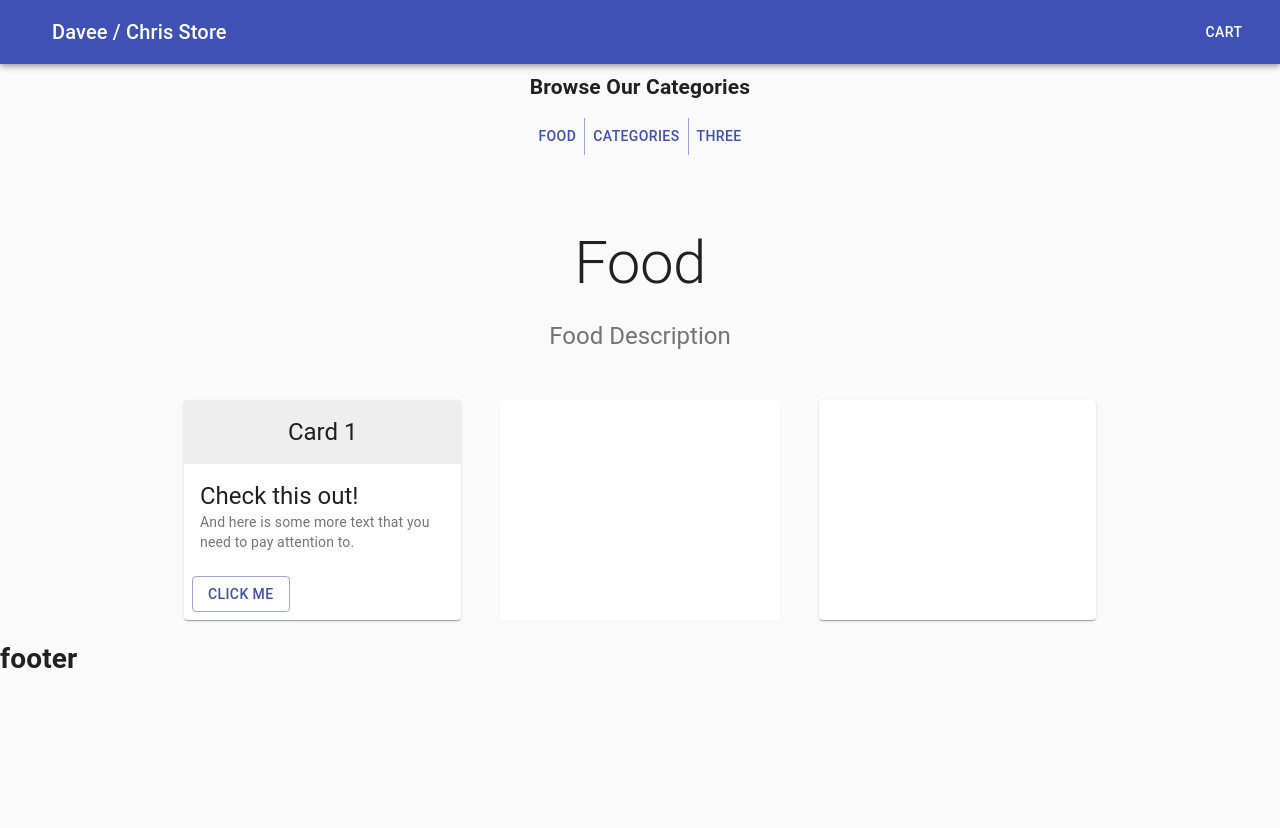
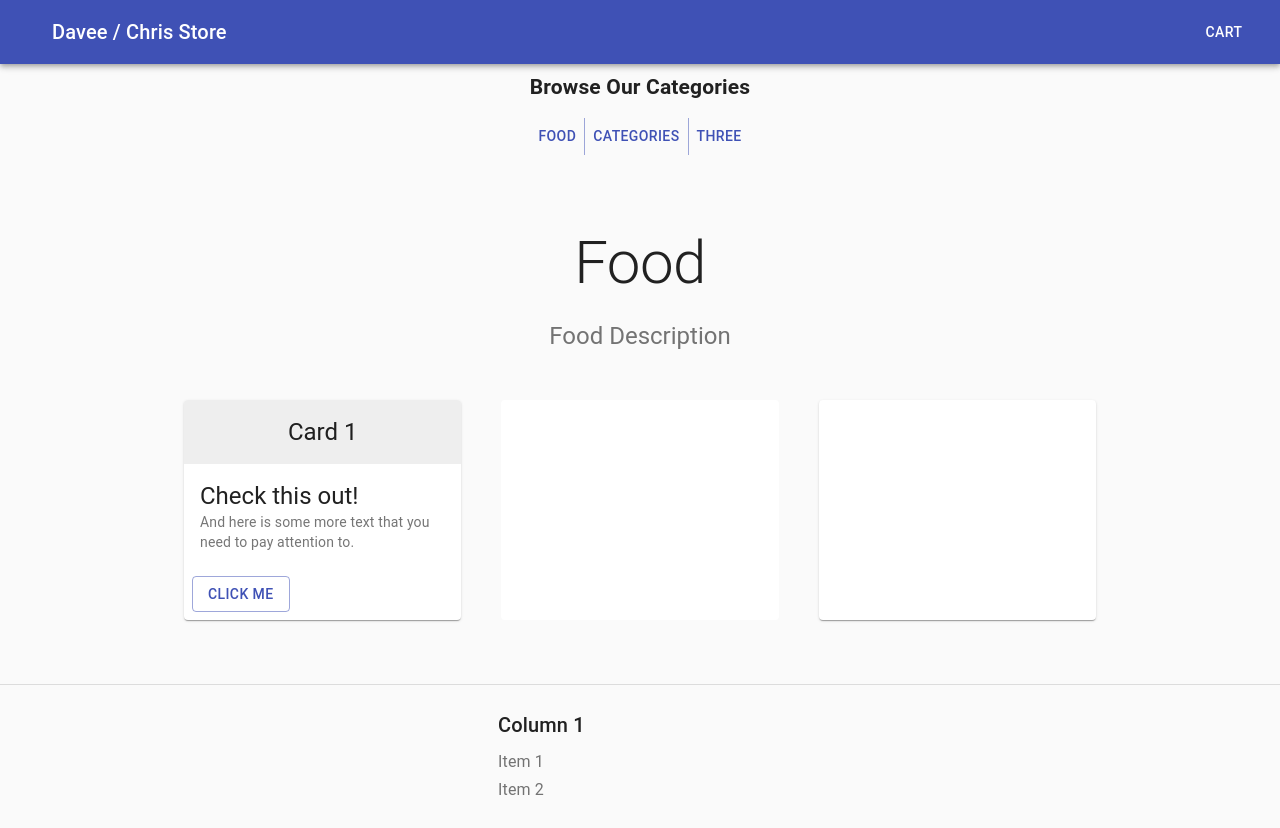
Before and after one commit to davee-401-advanced-javascript/react-redux-virtual-store, a React (Create React App) app: page / in a window 1280 px wide. Before the commit the page ends 800 px from the top, so only its background shows below. Built offline with nearby package versions, Linux system fonts and the light colour scheme.

Commit message:
wired a basic footer

```diff
--- a/src/components/footer/footer.js
+++ b/src/components/footer/footer.js
@@ -1,7 +1,82 @@
+import React from 'react';
+import AppBar from '@material-ui/core/AppBar';
+import Button from '@material-ui/core/Button';
+import Card from '@material-ui/core/Card';
+import CardActions from '@material-ui/core/CardActions';
+import CardContent from '@material-ui/core/CardContent';
+import CardHeader from '@material-ui/core/CardHeader';
+import CssBaseline from '@material-ui/core/CssBaseline';
+import Grid from '@material-ui/core/Grid';
+import Toolbar from '@material-ui/core/Toolbar';
+import Paper from '@material-ui/core/Paper';
+import Typography from '@material-ui/core/Typography';
+import Link from '@material-ui/core/Link';
+import { makeStyles } from '@material-ui/core/styles';
+import Container from '@material-ui/core/Container';
+
+
+const useStyles = makeStyles((theme) => ({
+  '@global': {
+    ul: {
+      margin: 0,
+      padding: 0,
+      listStyle: 'none',
+    },
+  },
+  appBar: {
+    borderBottom: `1px solid ${theme.palette.divider}`,
+  },
+  toolbarTitle: {
+    flex: 1,
+  },
+  link: {
+    margin: theme.spacing(1, 1.5),
+  },
+  heroContent: {
+    padding: theme.spacing(8, 0, 6),
+  },
+  cardHeader: {
+    backgroundColor: theme.palette.grey[200]
+  },
+  fullHeight: {
+    height: "100%"
+  },
+  footer: {
+    borderTop: `1px solid ${theme.palette.divider}`,
+    marginTop: theme.spacing(8),
+    paddingTop: theme.spacing(3),
+    paddingBottom: theme.spacing(3),
+  },
+}));
+
+
 function Footer() {
+
+  const classes = useStyles();
+
   return (
 
-    <h1> footer </h1>
+    <>
+      <Container maxWidth="lg" component="footer" className={classes.footer}>
+        <Grid container spacing={4} justify="space-around">
+
+
+          {/* How do these 3 combine to make this a responsive grid? */}
+          <Grid item xs={12} md={6} lg={3}>
+            <Typography variant="h6" color="textPrimary" gutterBottom>
+              Column 1
+            </Typography>
+            <ul>
+              <li> <Link href="#" variant="subtitle1" color="textSecondary">Item 1</Link> </li>
+              <li> <Link href="#" variant="subtitle1" color="textSecondary">Item 2</Link> </li>
+            </ul>
+          </Grid>
+
+
+        </Grid>
+      </Container>
+    </>
+
   );
 }
 
--- a/src/components/storefront/products.js
+++ b/src/components/storefront/products.js
@@ -11,36 +11,12 @@ import { makeStyles } from '@material-ui/core/styles';
 import Container from '@material-ui/core/Container';
 
 const useStyles = makeStyles((theme) => ({
-  '@global': {
-    ul: {
-      margin: 0,
-      padding: 0,
-      listStyle: 'none',
-    },
-  },
-  appBar: {
-    borderBottom: `1px solid ${theme.palette.divider}`,
-  },
-  toolbarTitle: {
-    flex: 1,
-  },
-  link: {
-    margin: theme.spacing(1, 1.5),
-  },
-  heroContent: {
-    padding: theme.spacing(8, 0, 6),
-  },
+
   cardHeader: {
     backgroundColor: theme.palette.grey[200]
   },
   fullHeight: {
     height: "100%"
-  },
-  footer: {
-    borderTop: `1px solid ${theme.palette.divider}`,
-    marginTop: theme.spacing(8),
-    paddingTop: theme.spacing(3),
-    paddingBottom: theme.spacing(3),
   },
 }));
 
```
